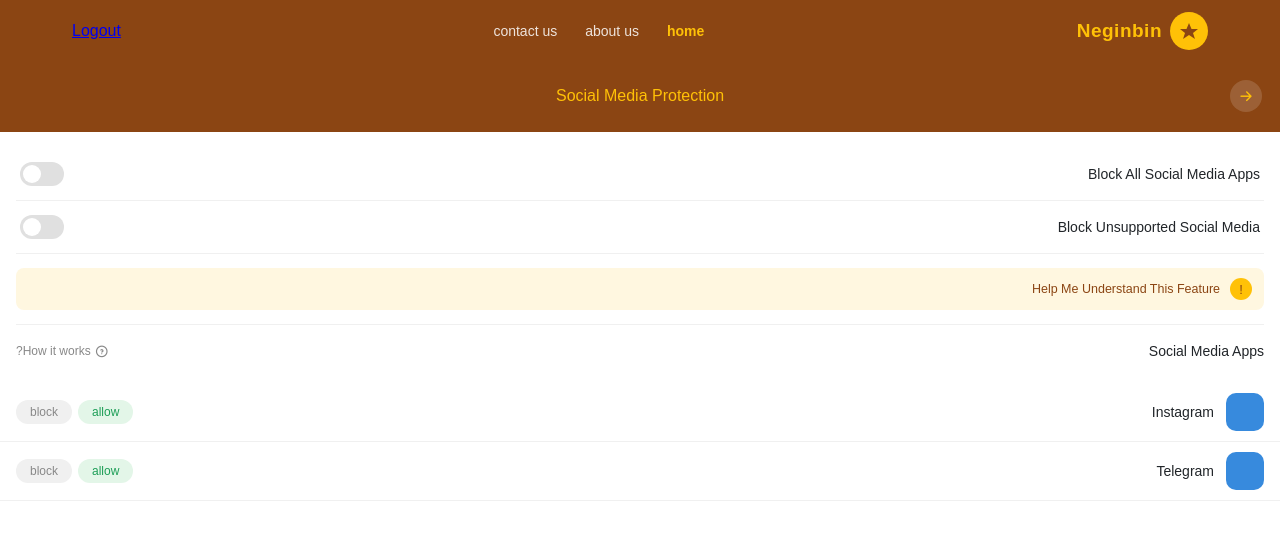
After one commit to GhazalMDI/university_task, a Django app: page /device/1/blocked-apps/ in a window 1280 px wide. The commit adds this page. Shown: the top 540 px of the page. Run offline with Django 5.2, Linux system fonts and the light colour scheme; a user stored in the database is signed in; data comes from the database, SQL or seed files in the repository; both versions use the stored data as it was after the commit.

Commit message:
add blocked list page

```diff
--- /dev/null
+++ b/home/static/home/css/Lockstyle.css
@@ -0,0 +1,227 @@
+        @font-face {
+            font-family: 'Vazir';
+        }
+
+        * { margin: 0; padding: 0; box-sizing: border-box; }
+
+        body {
+            font-family: 'Vazir', sans-serif;
+            background-color: #fff;
+        }
+
+        .phone {
+            width: 100%;
+            background: #fff;
+        }
+
+        /* ═══════════ Header ═══════════ */
+        .header-1 {
+            background: #8B4513;
+            padding: 18px 18px 20px;
+        }
+
+        .header-top {
+            display: flex;
+            align-items: center;
+            gap: 10px;
+        }
+
+        .icon-btn {
+            width: 32px;
+            height: 32px;
+            border-radius: 50%;
+            background: rgba(255,255,255,0.15);
+            border: none;
+            color: #FFC107;
+            font-size: 17px;
+            cursor: pointer;
+            display: flex;
+            align-items: center;
+            justify-content: center;
+            flex-shrink: 0;
+        }
+
+        .header-title {
+            flex: 1;
+            text-align: center;
+            color: #FFC107;
+            font-size: 16px;
+            font-weight: 500;
+        }
+
+        /* ═══════════ Content ═══════════ */
+        .content {
+            padding: 16px;
+        }
+
+        .toggle-section {
+            display: flex;
+            align-items: center;
+            justify-content: space-between;
+            padding: 14px 4px;
+            border-bottom: 0.5px solid #f0f0f0;
+        }
+
+        .toggle-label {
+            font-size: 14px;
+            color: #212529;
+        }
+
+        /* iOS style switch */
+        .switch {
+            position: relative;
+            display: inline-block;
+            width: 44px;
+            height: 24px;
+            flex-shrink: 0;
+        }
+
+        .switch input {
+            opacity: 0;
+            width: 0;
+            height: 0;
+        }
+
+        .slider {
+            position: absolute;
+            cursor: pointer;
+            inset: 0;
+            background-color: #e0e0e0;
+            border-radius: 24px;
+            transition: 0.2s;
+        }
+
+        .slider::before {
+            position: absolute;
+            content: "";
+            height: 18px;
+            width: 18px;
+            left: 3px;
+            bottom: 3px;
+            background-color: #fff;
+            border-radius: 50%;
+            transition: 0.2s;
+        }
+
+        .switch input:checked + .slider {
+            background-color: #FFC107;
+        }
+
+        .switch input:checked + .slider::before {
+            transform: translateX(20px);
+        }
+
+        /* info box */
+        .info-section {
+            display: flex;
+            align-items: center;
+            gap: 10px;
+            background: #fff7e0;
+            border-radius: 8px;
+            padding: 10px 12px;
+            margin: 14px 0;
+        }
+
+        .info-icon {
+            width: 22px;
+            height: 22px;
+            border-radius: 50%;
+            background: #FFC107;
+            color: #8B4513;
+            font-size: 13px;
+            font-weight: 500;
+            display: flex;
+            align-items: center;
+            justify-content: center;
+            flex-shrink: 0;
+        }
+
+        .info-section p {
+            font-size: 12.5px;
+            color: #8B4513;
+        }
+
+        .separator {
+            border: none;
+            border-top: 0.5px solid #f0f0f0;
+            margin: 12px 0;
+        }
+
+        .app-list-header {
+            display: flex;
+            align-items: center;
+            justify-content: space-between;
+            margin: 18px 0 8px;
+        }
+
+        .app-list-header h2 {
+            font-size: 14px;
+            font-weight: 500;
+            color: #212529;
+        }
+
+        .how-it-works-container {
+            display: flex;
+            align-items: center;
+            gap: 4px;
+        }
+
+        .how-it-works {
+            font-size: 12px;
+            color: #888;
+        }
+
+        /* ═══════════ App list ═══════════ */
+        .app-item {
+            display: flex;
+            align-items: center;
+            gap: 12px;
+            padding: 10px 16px;
+            border-bottom: 0.5px solid #f0f0f0;
+        }
+
+        .app-icon {
+            width: 38px;
+            height: 38px;
+            border-radius: 10px;
+            flex-shrink: 0;
+            display: flex;
+            align-items: center;
+            justify-content: center;
+            font-size: 14px;
+            font-weight: 500;
+            color: #fff;
+        }
+
+        .app-name {
+            flex: 1;
+            font-size: 14px;
+            color: #212529;
+        }
+
+        .protection-controls {
+            display: flex;
+            gap: 6px;
+        }
+
+        .toggle-button {
+            border: none;
+            border-radius: 14px;
+            padding: 5px 14px;
+            font-size: 12px;
+            font-family: 'Vazir', sans-serif;
+            cursor: pointer;
+            background: #f0f0f0;
+            color: #888;
+            transition: background 0.2s, color 0.2s;
+        }
+
+        .toggle-button.allow.active {
+            background: #e3f6e8;
+            color: #1d9e57;
+        }
+
+        .toggle-button.block.active {
+            background: #ffe5e5;
+            color: #d62c2c;
+        }
--- /dev/null
+++ b/home/templates/lock_screen.html
@@ -0,0 +1,88 @@
+{% extends '_base.html' %}
+
+{% load static %}
+{% block title %} Lock Screen {% endblock %}
+
+{% block css %}
+      <link rel="stylesheet" href="https://cdn.jsdelivr.net/npm/@tabler/icons-webfont@latest/tabler-icons.min.css">
+      <link rel="stylesheet" href="{% static 'home/css/Lockstyle.css' %}">
+{% endblock %}
+
+{% block content %}
+<div class="phone">
+
+    <div class="header-1">
+        <div class="header-top">
+            <button class="icon-btn" aria-label="back">
+                <i class="ti ti-arrow-right"></i>
+            </button>
+            <span class="header-title">Social Media Protection</span>
+            <span style="width:32px"></span>
+        </div>
+    </div>
+
+    <div class="content">
+
+        <div class="toggle-section">
+            <span class="toggle-label">Block All Social Media Apps</span>
+            <label class="switch">
+                <input type="checkbox">
+                <span class="slider"></span>
+            </label>
+        </div>
+
+        <div class="toggle-section">
+            <span class="toggle-label">Block Unsupported Social Media</span>
+            <label class="switch">
+                <input type="checkbox">
+                <span class="slider"></span>
+            </label>
+        </div>
+
+        <div class="info-section">
+            <div class="info-icon">!</div>
+            <p>Help Me Understand This Feature</p>
+        </div>
+
+        <hr class="separator">
+
+        <div class="app-list-header">
+            <h2>Social Media Apps</h2>
+            <div class="how-it-works-container">
+                <i class="ti ti-help-circle" style="font-size:14px;color:#888"></i>
+                <p class="how-it-works">How it works?</p>
+            </div>
+        </div>
+
+    </div>
+
+    <div class="app-list">
+{% for i in all_apps %}
+        <div class="app-item">
+            <div class="app-icon" style="background:#378ADD"></div>
+            <span class="app-name">{{ i.application.social_name }}</span>
+            <div class="protection-controls">
+                <button class="toggle-button allow active" onclick="setStatus(this)">allow</button>
+                <button class="toggle-button block" onclick="setStatus(this)">block</button>
+            </div>
+        </div>
+{% endfor %}
+
+
+
+
+    </div>
+
+</div>
+ {% endblock %}
+
+{% block js %}
+<script>
+    function setStatus(btn) {
+        const row = btn.parentElement;
+        const buttons = row.querySelectorAll('.toggle-button');
+        buttons.forEach(b => b.classList.remove('active'));
+        btn.classList.add('active');
+    }
+</script>
+{% endblock %}
--- a/home/views.py
+++ b/home/views.py
@@ -1,4 +1,4 @@
-from django.shortcuts import render
+from django.shortcuts import render,redirect
 from django.http import JsonResponse
 from devices.models import UsageLogModel,DeviceModel, ScreenshotModel,DeviceApplicationModel
 from django.views import View
@@ -9,11 +9,13 @@ from django.db.models import Sum
 # Create your views here.
 class HomeView(View):
     TEMPLATE_NAME = 'home.html'
-
-    from django.db.models import Sum
-    from devices.models import DeviceModel, ScreenshotModel, UsageLogModel
+    login_url = '/account/login/'
 
     def get(self, request):
+        if not request.user.is_authenticated:
+            return redirect('Account:Login')
+
+
         devices = DeviceModel.objects.filter(parent=request.user)
         screenshots = ScreenshotModel.objects.none()
         total_usage = 0
@@ -53,15 +55,16 @@ class DeviceInfoView(View):
 
 
 class BlockAppsView(View):
+    TEMPLATE_NAME = 'lock_screen.html'
     def get(self,request,device_id):
         try:
             device = DeviceModel.objects.get(id=device_id,parent=request.user)
-            blocked = DeviceApplicationModel.objects.filter(
+            all_apps = DeviceApplicationModel.objects.filter(
                 device=device,
-                is_blocked=True
             ).select_related('application')
-            apps = [{"id":b.id,'name':b.application.social_name} for b in blocked]
-            print(apps)
-            return JsonResponse({"apps":apps})
+            ctx = {
+                'all_apps': all_apps
+            }
+            return render(request,self.TEMPLATE_NAME,ctx)
         except DeviceModel.DoesNotExist:
             return JsonResponse({'error': 'not found'}, status=404)
```
Also changed, not shown: assest/style/style.css (deleted, +0 -205 lines), home/templates/home.html (+45 -32 lines), screen_time.html (deleted, +0 -101 lines), db.sqlite3, home/static/home/css/Homestyle.css (renamed from home/static/home/css/style.css).
